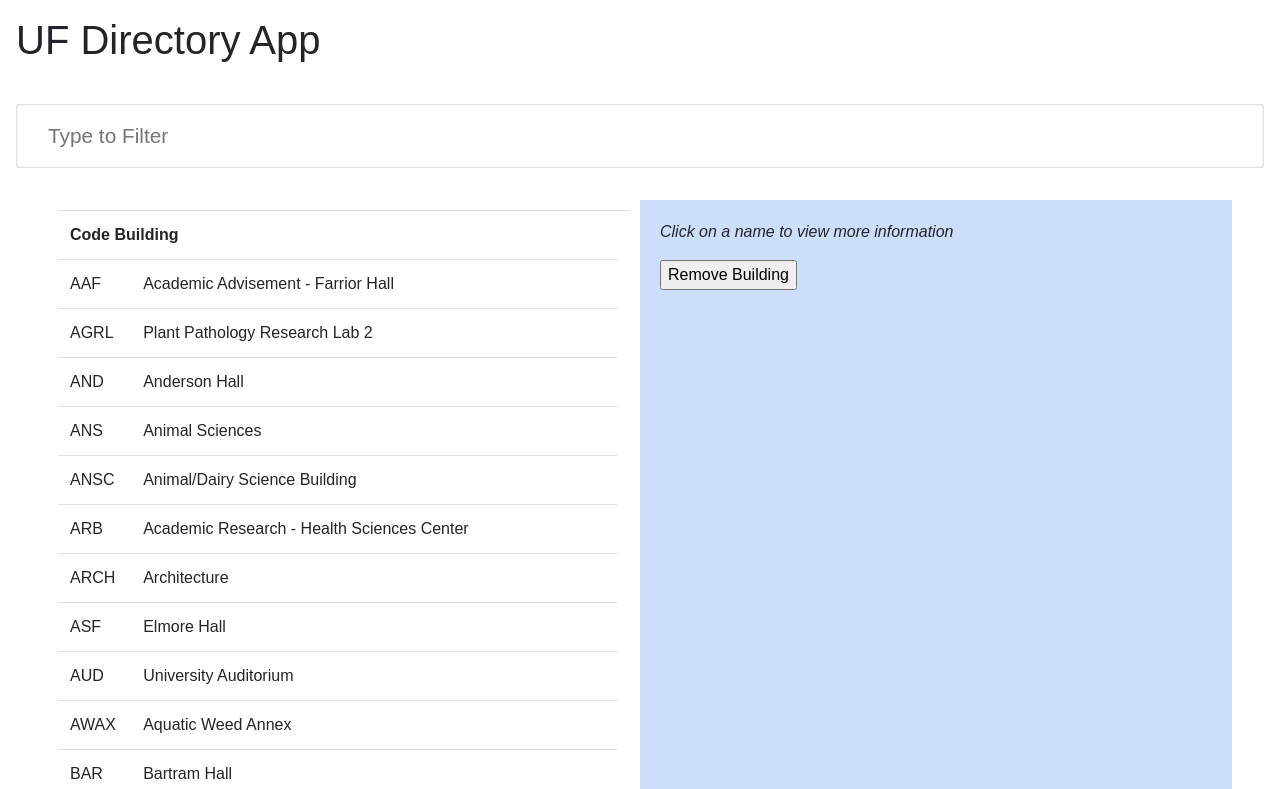
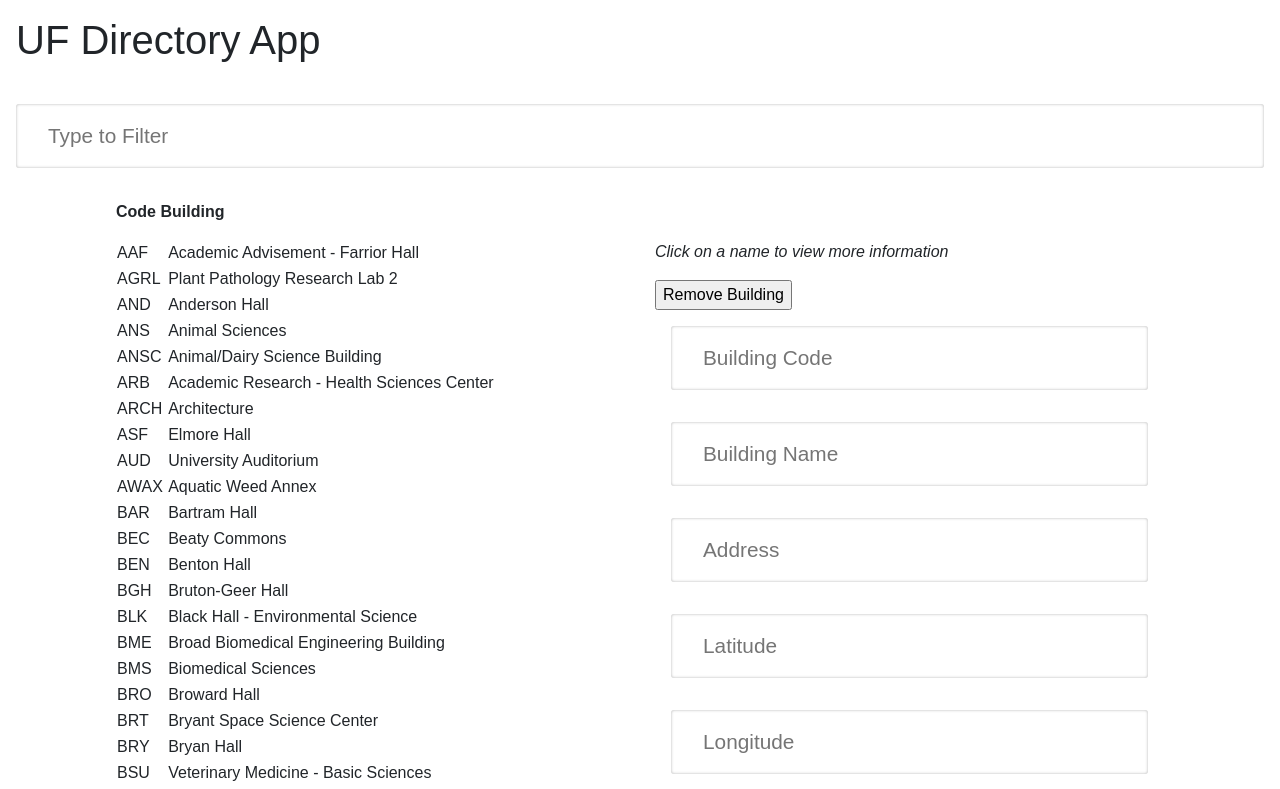
Before and after one commit to austinappel/Bootcamp4, a React (Create React App) app: page / in a window 1280 px wide. Shown: the top 789 px of the page. Built offline with nearby package versions, Linux system fonts and the light colour scheme.

Commit message:
basic layout

```diff
--- a/src/App.js
+++ b/src/App.js
@@ -80,15 +80,14 @@
           filterUpdate={this.filterUpdate.bind(this)}
         />
         <main>
-          <div className="row">
-            <div className="column1">
-              <div className="tableWrapper">
-                <table className="table table-striped table-hover">
-                  <tr>
-                    <td>
+          <div class="container">
+            <div class="row">
+              <div class="col">
                 <b>Code Building</b>
-                    </td>
-                  </tr>
+              </div>
+            </div>
+            <div class="row">
+              <div class="col">
                 <BuildingList
                     data={this.props.data}
                     filterText={this.state.filterText}
@@ -98,10 +97,8 @@
                     dataStateUpdate={this.dataStateUpdate.bind(this)}
                     dataState={this.state.dataState}
                   />
-                </table>
               </div>
-            </div>
-            <div className="column2">
+              <div class="col">
                 <ViewBuilding
                   data={this.props.data}
                   selectedBuilding={this.state.selectedBuilding}
@@ -112,8 +109,6 @@
                   selectedBuilding={this.state.selectedBuilding}
                   dataState={this.props.dataState}
                 />
-            </div>
-            <div className="column2-2">
                 <AddBuilding
                   addedBuildings={this.addedBuildings}
                   addedUpdate={this.addedUpdate.bind(this)}
@@ -123,7 +118,11 @@
                 />
               </div>
             </div>
+            <div class="row">
               <Credit />
+            </div>
+          </div>
+
         </main>
       </div>
     );
```
Lines whose indentation alone changed are shown as unchanged.
